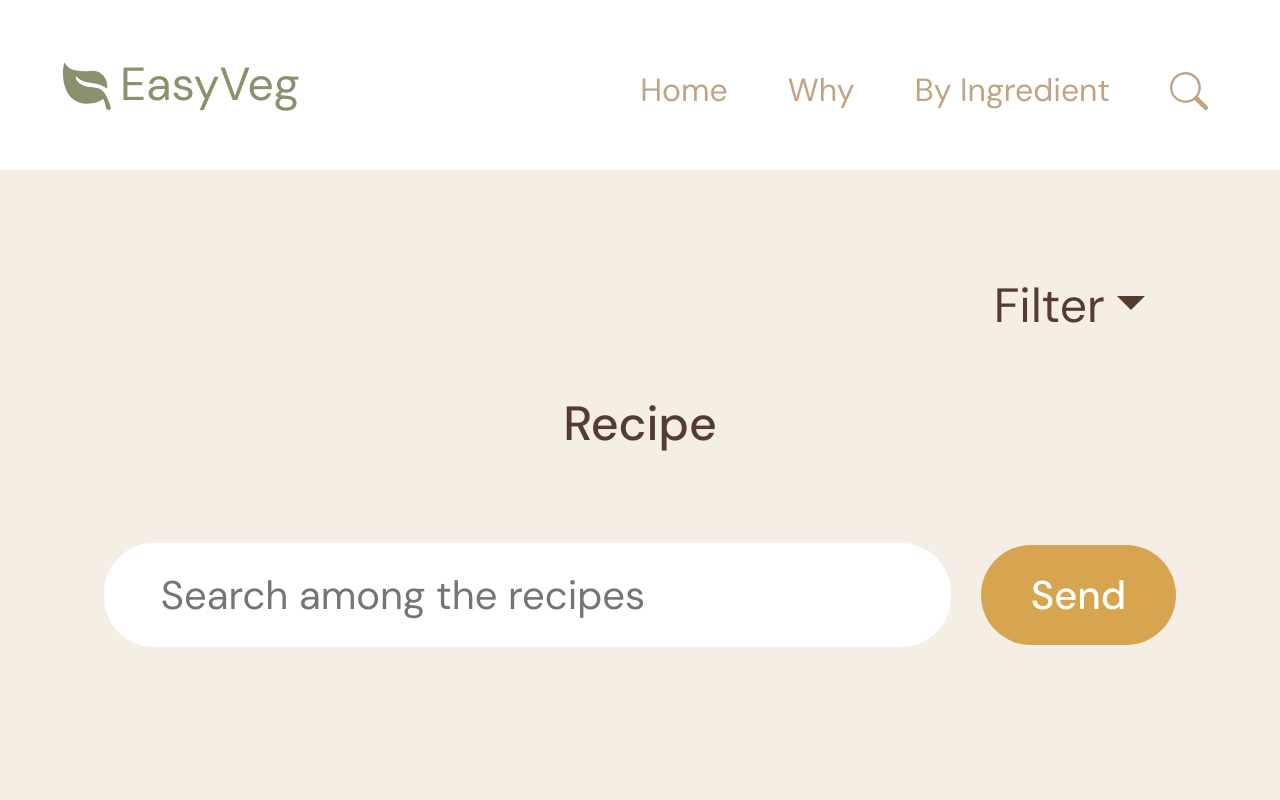
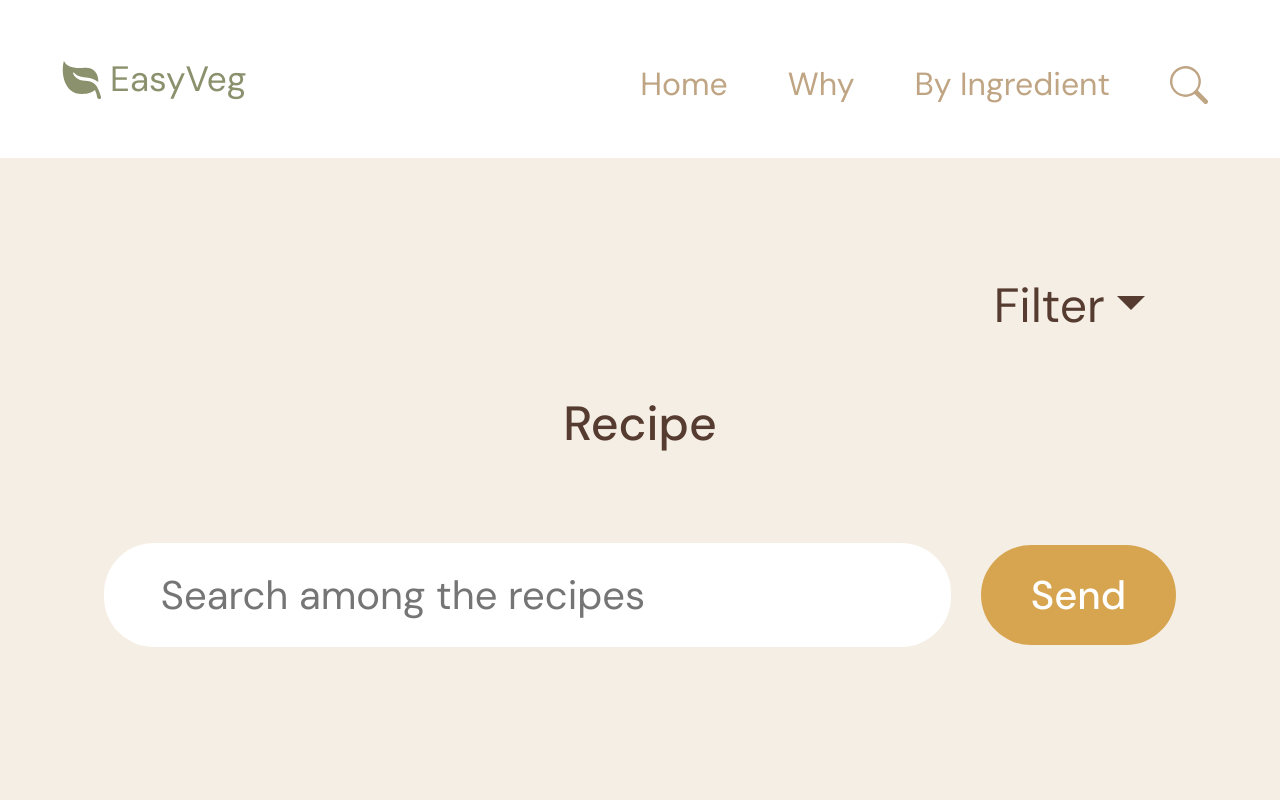
Before and after one commit to leti74/ricette-vegetariane, a React (Vite) app: page /cerca in a window 1280 px wide. Shown: the top 800 px of the page. Built offline with nearby package versions, Linux system fonts and the light colour scheme; no server answers.

Commit message:
sistemato logo

```diff
--- a/src/components/ElencoRicette.jsx
+++ b/src/components/ElencoRicette.jsx
@@ -17,7 +17,7 @@ export const ElencoRicette = () => {
         params: {
           tags: "vegetarian",
           addRecipeInformation: true,
-          number: 2,
+          number: 8,
           apiKey: API_KEY,
         },
       })
--- a/src/components/Navigationbar.css
+++ b/src/components/Navigationbar.css
@@ -137,12 +137,12 @@
   }
 
   .logo {
-    width: 50px;
+    width: 40px;
     margin-left: 40px;
   }
 
   .span-logo {
-    font-size: 2.9rem;
+    font-size: 2.2rem;
   }
 
   .search-icon-navbar {
```
